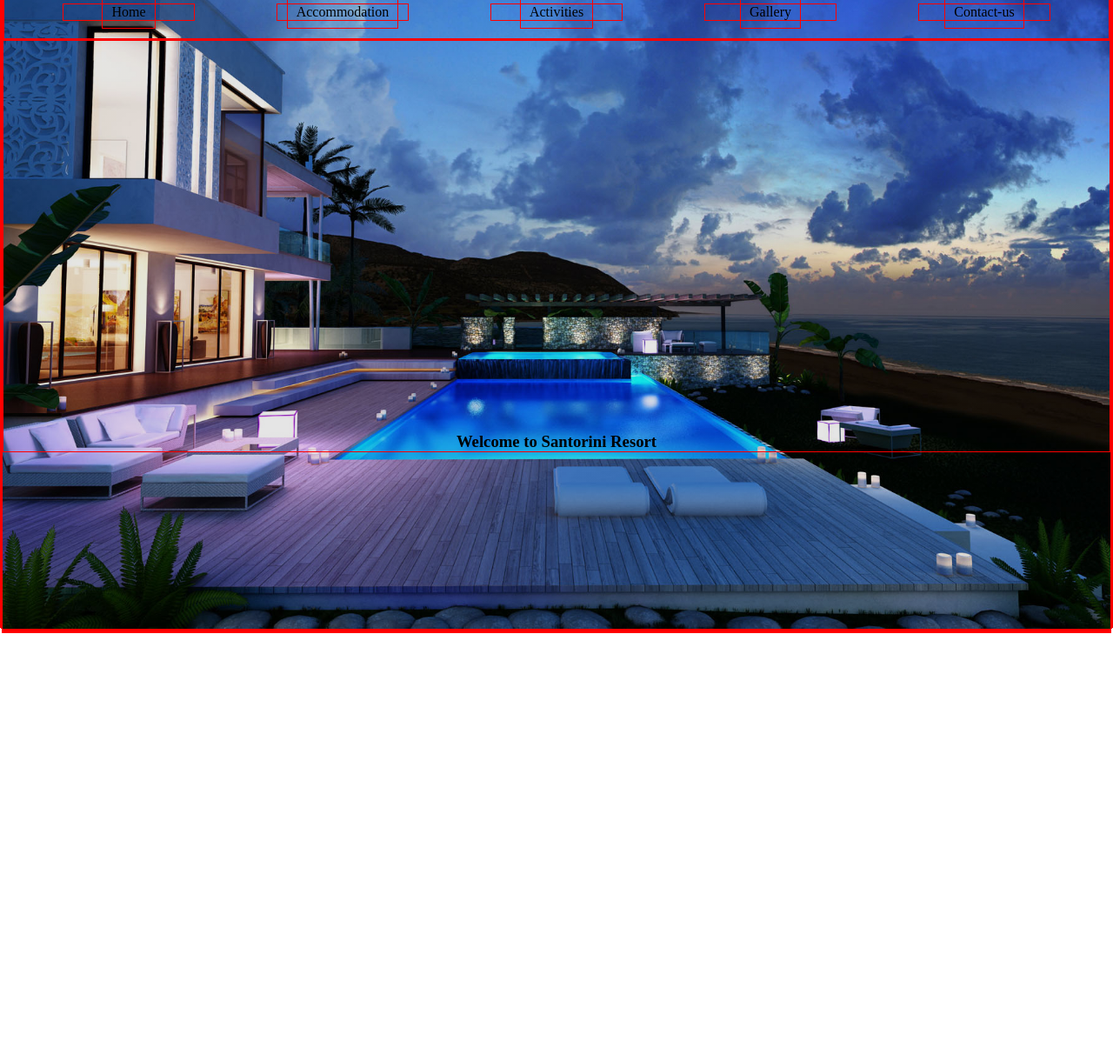
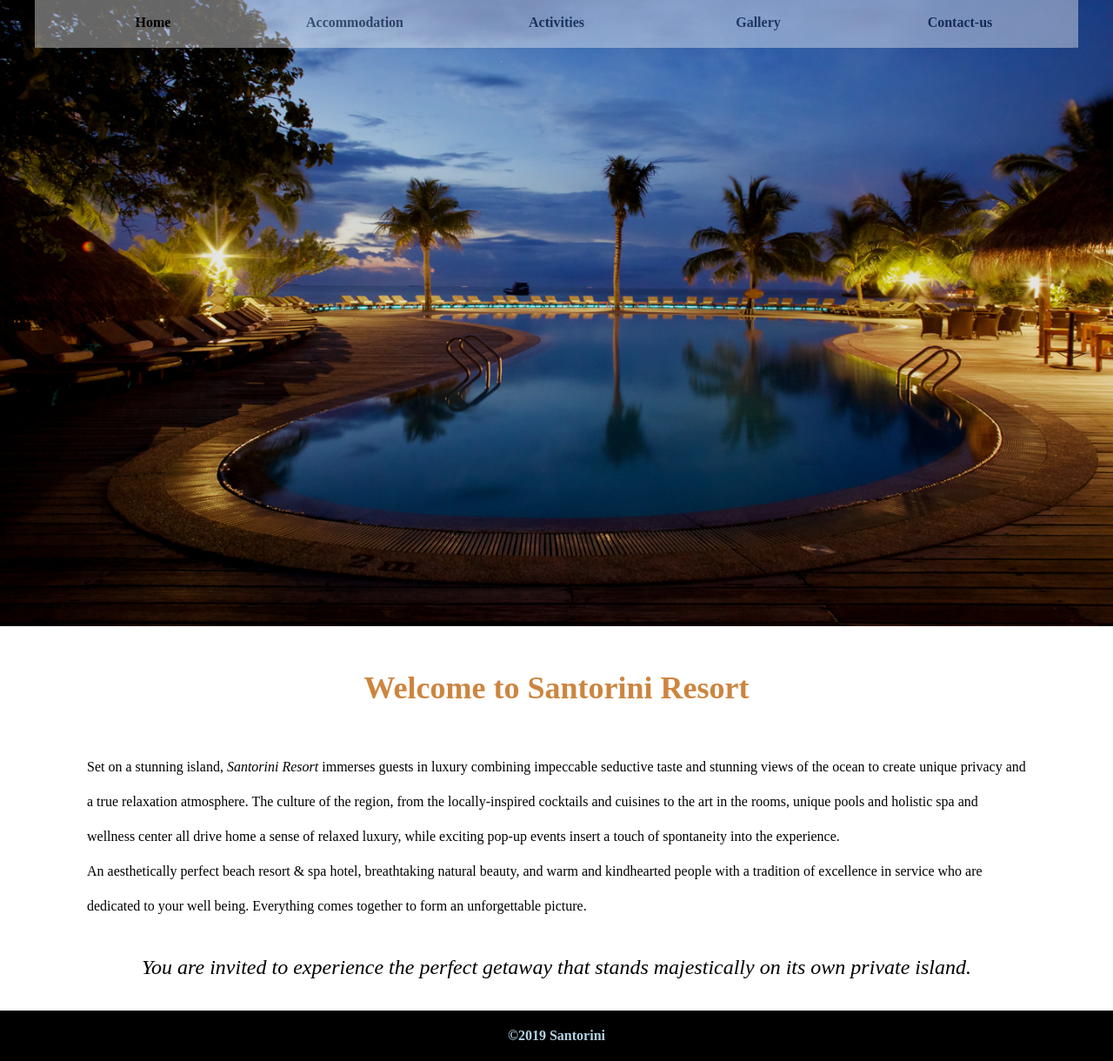
Before and after one commit to macymuhia/Santorini-resort, a plain HTML site: page index.html in a window 1280 px wide. Shown: the part 80-1300 px from the top of the page at 87% size. Before the commit the page ends 808 px from the top, so only its background shows below. Drawn offline with Linux system fonts and the light colour scheme.

Commit message:
Add content to Santorini website and styles for the content

```diff
--- a/css/styles.css
+++ b/css/styles.css
@@ -1,5 +1,5 @@
 * {
-    border: 1px solid red;
+    /* border: 1px solid red; */
     padding: 0px;
     margin: 0px;
 }
@@ -10,7 +10,8 @@ html, body {
 }
 
 .banner {
-    background-image: linear-gradient(rgba(0, 0, 0, 0.1), rgba(0, 0, 0, 0.1)), url("../images/banner5.jpg");
+    background-image:
+    linear-gradient(rgba(0, 0, 0, 0.1), rgba(0, 0, 0, 0.1)), url("../images/banner2.jpg");
     height: 100%;
     background-position: center;
     background-repeat: no-repeat;
@@ -21,26 +22,34 @@ html, body {
 h1 {
     font-family: fantasy;
     font-style: italic;
-    padding: 10px;
+    padding: 20px;
+    color: peru;
 }
 
-h1, h3 {
+h1, h6 {
     text-align: center;
 }
 
-h3{
-    position: relative;
-    padding-top: 450px;
+h6 {
+    padding: 50px;
+    font-size: 36px;
+    color: peru;
 }
+
 nav ul {
     display: flex;
     list-style: none;
     justify-content: space-around;
     padding: 20px;
+    background-color: white;
+    margin: 0px 40px 0px 40px;
+    border-radius: 1%;
+    opacity: 0.4;
+    font-weight: bold;
 }
 
 a:hover, a:active {
-    border-bottom: 3px solid black;
+    border-bottom: 3px solid white;
 }
 
 a {
@@ -54,3 +63,32 @@ li {
     text-align: center;
     color: white;
 }
+
+main {
+    padding: 0px 100px 0px 100px;
+}
+
+main p {
+    line-height: 40px;
+}
+
+.experience{
+    display: block;
+    font-style: italic;
+    font-size: 24px;
+    text-align: center;
+    padding: 30px;
+}
+
+footer {
+    background-color: black;
+    color: rgb(180, 211, 230);
+    padding: 20px;
+    text-align: center;
+    position: relative;
+    bottom: 0;
+}
+
+p.copyright {
+    font-style: italic;
+}
--- a/index.html
+++ b/index.html
@@ -8,7 +8,7 @@
 
     <body>
         <header class="banner">
-            <h1>Santorini</h1>
+            <h1>Santorini Resort</h1>
             <nav>
                 <ul>
                     <li><a href="index.html">Home</a></li>
@@ -18,17 +18,36 @@
                     <li><a href="contact-us.html" class="navigation">Contact-us</a></li>
                 </ul>
             </nav>
-            <h3>Welcome to Santorini Resort</h3>
+
         </header>
 
         <main>
 
+            <h6>Welcome to Santorini Resort</h6>
+
+            <p>Set on a stunning island, <em>Santorini Resort</em>  immerses guests in luxury
+                combining impeccable seductive taste and stunning views of the ocean to create
+                 unique privacy and a true relaxation atmosphere. The culture of the region, from
+                 the locally-inspired cocktails and cuisines to the art in the rooms, unique pools
+                 and holistic spa and wellness center all drive home a sense of relaxed luxury, while
+                 exciting pop-up events insert a touch of spontaneity into the experience.
+            </p>
+            <p>An aesthetically perfect beach resort & spa hotel, breathtaking natural beauty, and warm
+                and kindhearted people with a tradition of excellence in service who are dedicated to your
+                well being. Everything comes together to form an unforgettable picture.
+                <span class="experience">You are invited to experience the perfect getaway that stands
+                    majestically on its own private island.</span>
+            </p>
+
         </main>
 
-        <footer>
 
-        </footer>
 
     </body>
 
+    <footer>
+        <p><strong>&copy;2019 <span class="copyright">Santorini</span></strong></p>
+
+    </footer>
+
 </html>
```
